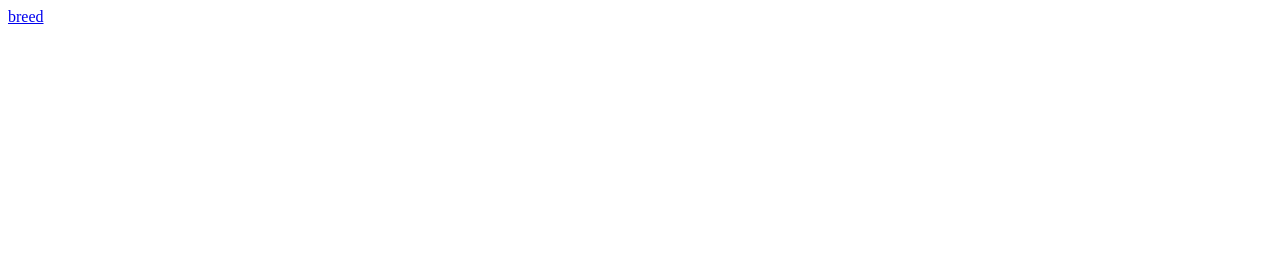
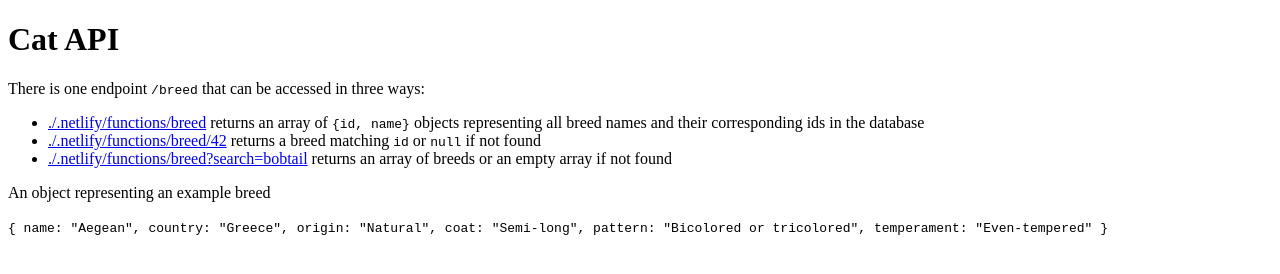
Before and after one commit to rendall/api-cat, a website: page index.html in a window 1280 px wide. Drawn offline with Linux system fonts and the light colour scheme.

Commit message:
Update API documentation

```diff
--- a/index.html
+++ b/index.html
@@ -5,6 +5,25 @@
   <title>Cat API</title>
 </head>
 
-<body><a href="./.netlify/functions/breed">breed</a></body>
+<body>
+  <h1>Cat API</h1>
+  <p>There is one endpoint <code>/breed</code> that can be accessed in three ways:</p>
+  <ul>
+    <li><a href="./.netlify/functions/breed">./.netlify/functions/breed</a> returns an array of <code>{id, name}</code> objects representing all breed names and their corresponding ids in the database</li>
+    <li><a href="./.netlify/functions/breed/42">./.netlify/functions/breed/42</a> returns a breed matching <code>id</code> or <code>null</code> if not found</li>
+    <li><a href="./.netlify/functions/breed?search=bobtail">./.netlify/functions/breed?search=bobtail</a> returns an array of breeds or an empty array if not found</li>
+  </ul>
+  <p>An object representing an example breed</p>
+  <code>
+    {
+      name: "Aegean",
+      country: "Greece",
+      origin: "Natural",
+      coat: "Semi-long",
+      pattern: "Bicolored or tricolored",
+      temperament: "Even-tempered"
+    }
+  </code>
+</body>
 
 </html>
```
